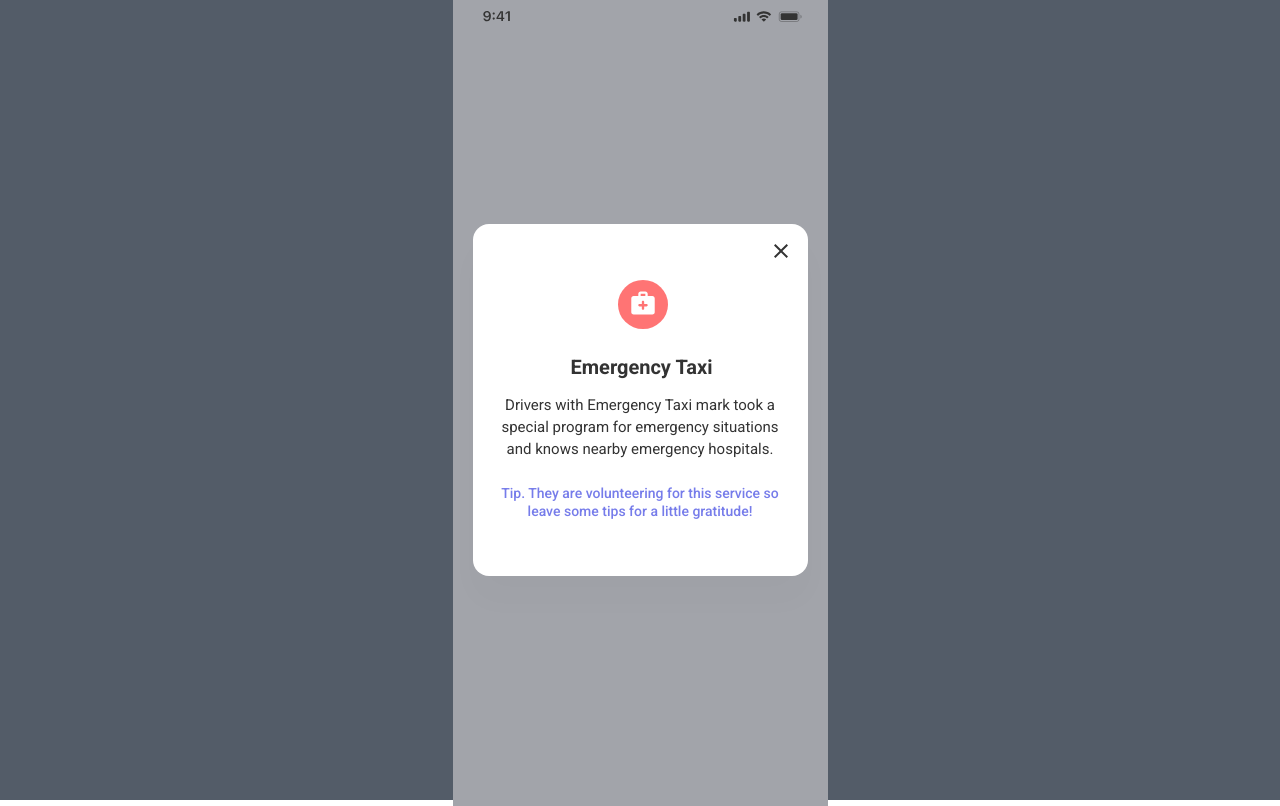
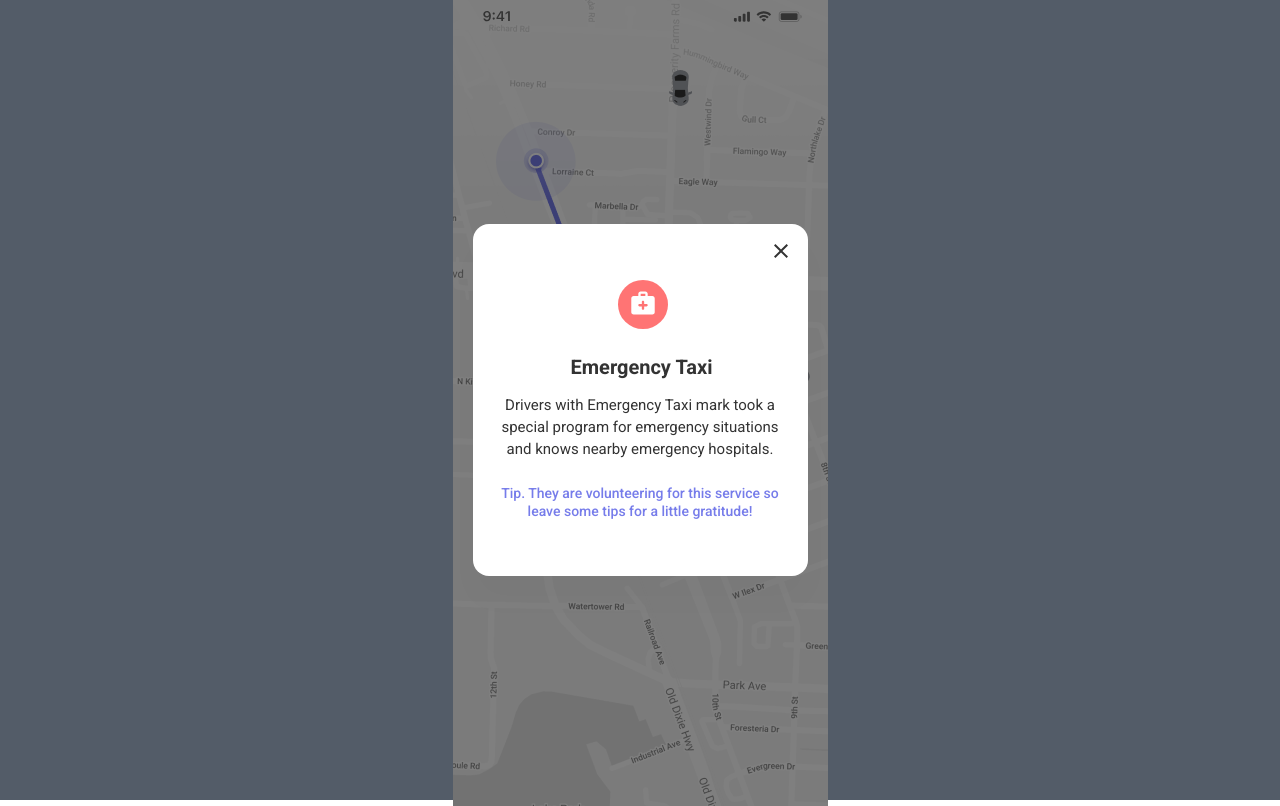
Before and after one commit to JunctionX-Seoul-Caffeine/Calmmuter, a React (Create React App) app: page /emergency in a window 1280 px wide. Built offline with nearby package versions, Linux system fonts and the light colour scheme.

Commit message:
배경 추가 및 그림자 넣기

```diff
--- a/src/styles/Emergency.css
+++ b/src/styles/Emergency.css
@@ -2,7 +2,8 @@
   position: relative;
   width: 100%;
   height: 100%;
-  background-color: #a2a4aa;
+  background-blend-mode: multiply;
+  background: url("../assets/dest_map.png") rgba(0, 0, 0, 0.5);
 }
 
 .emergency-modal {
--- a/src/styles/RatePage.css
+++ b/src/styles/RatePage.css
@@ -3,7 +3,8 @@
   display: flex;
   align-items: center;
   justify-content: center;
-  background-color: #c7cbd0;
+  background: url("../assets/dest_map.png") rgba(0, 0, 0, 0.5);
+  background-blend-mode: multiply;
   width: 100%;
   height: 100%;
 }
```
